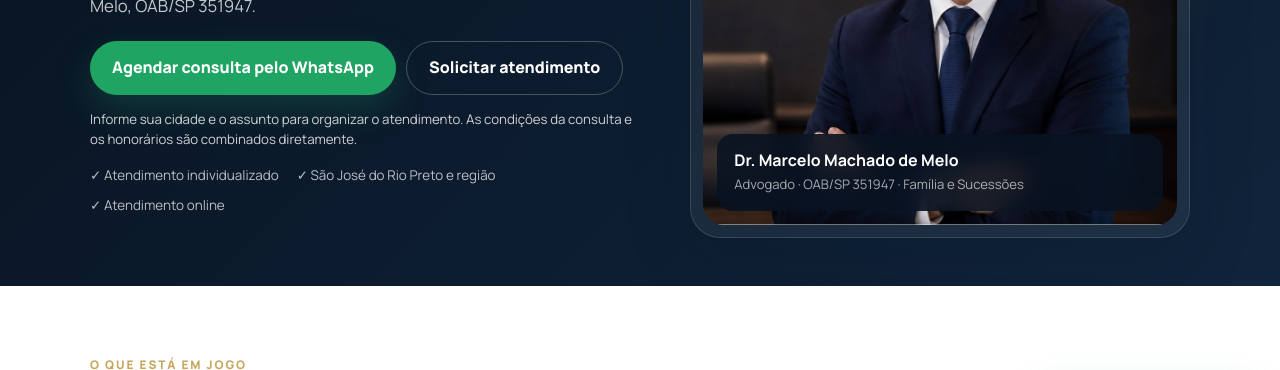
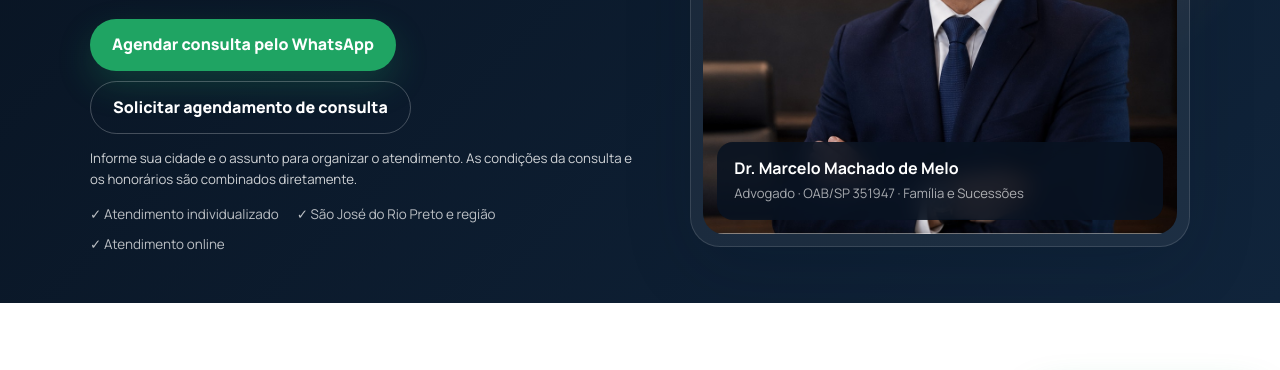
Before and after one commit to recepcaoadvmmelo2melo/marcelomelo-site, a plain HTML site: page index.html in a window 1280 px wide. Shown: the part 352-722 px from the top of the page. Drawn offline with nearby package versions, Linux system fonts and the light colour scheme.

Commit message:
index.html

```diff
--- a/index.html
+++ b/index.html
@@ -90,7 +90,7 @@
           <p>Assessoria em divórcio consensual e litigioso, partilha de bens, guarda e pensão. Atendimento individualizado com o Dr. Marcelo Machado de Melo, OAB/SP 351947.</p>
           <div class="hero-actions">
             <a class="btn btn-green" href="https://wa.me/5517992435534?text=Ol%C3%A1%2C%20Dr.%20Marcelo.%20preciso%20de%20orienta%C3%A7%C3%A3o%20sobre%20div%C3%B3rcio.">Agendar consulta pelo WhatsApp</a>
-            <a class="btn btn-ghost" href="#contato">Solicitar atendimento</a>
+            <a class="btn btn-ghost" href="#contato">Solicitar agendamento de consulta</a>
           </div>
           <p class="contact-note">Informe sua cidade e o assunto para organizar o atendimento. As condições da consulta e os honorários são combinados diretamente.</p>
           <div class="trust"><span>✓ Atendimento individualizado</span><span>✓ São José do Rio Preto e região</span><span>✓ Atendimento online</span></div>
@@ -190,7 +190,7 @@
             <label>Assunto<select name="assunto"><option value="">Selecione, se desejar</option><option>Divórcio consensual</option><option>Divórcio litigioso</option><option>Partilha de bens</option><option>Guarda ou pensão</option><option>Outro assunto de família</option></select></label>
             <label class="full">E-mail<input type="email" name="email" autocomplete="email" placeholder="Seu e-mail"></label>
             <label class="full">Mensagem<textarea name="mensagem" rows="4" placeholder="Descreva apenas o assunto e sua disponibilidade"></textarea></label>
-            <button class="btn btn-light" type="submit">Solicitar atendimento</button>
+            <button class="btn btn-light" type="submit">Solicitar agendamento de consulta</button>
           </form>
         </div>
       </div>
```
